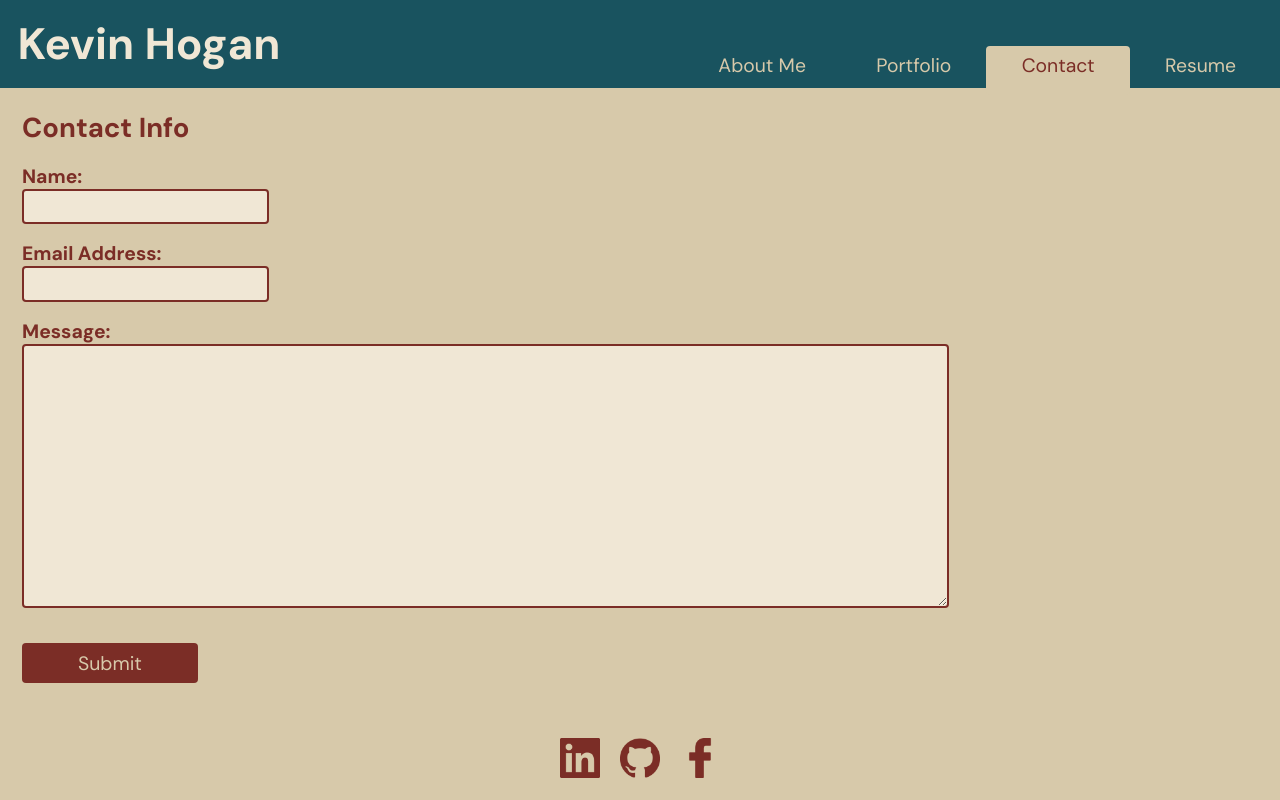
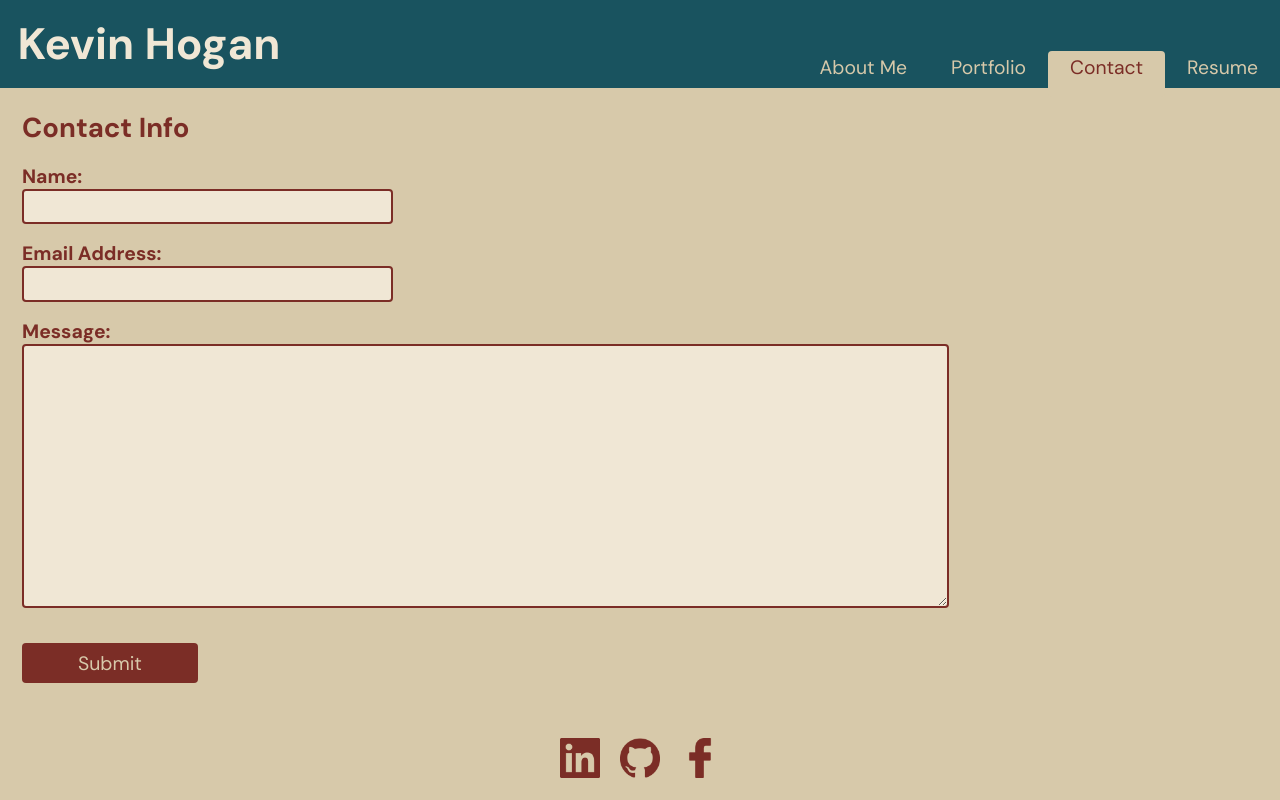
Before and after one commit to kevinchogan/react-portfolio, a React (Vite) app: page /contact in a window 1280 px wide. Built offline with nearby package versions, Linux system fonts and the light colour scheme.

Commit message:
formatting for smaller sized devices

```diff
--- a/src/index.css
+++ b/src/index.css
@@ -12,15 +12,18 @@
   margin: 0;
   padding: 0;
   box-sizing: border-box;
-  background-color: var(--dark-tan);
+  /* background-color: var(--dark-tan); */
   font-family: "DM Sans", sans-serif;
   color: var(--dark-red);
   font-size: 1.1rem;
 }
 
+
 body {
   overflow-y: scroll;
+  background-color: var(--dark-tan);
 }
+
 
 header,
 main,
@@ -39,6 +42,7 @@ p {
 }
 
 /* Header */
+
 .navbar,
 header {
   background-color: var(--dark-green);
@@ -48,24 +52,22 @@ header {
 
 .nav-container {
   display: flex;
-  flex-direction: row;
+  flex-direction: column;
   width: 100%;
 }
 
 .nav-container h1,
 .nav-container ul {
-  width: 50%;
+  width: 100%;
 }
 
 .nav-container ul {
   text-align: end;
   height: 1.5rem;
-  padding-top: 3rem;
 }
 
 h1 {
-  margin: 1rem;
-  margin-left: 0.625;
+  margin-left: 1rem;
   font-size: 2.5rem;
   line-height: 3rem;
 }
@@ -88,11 +90,11 @@ header nav,
 header nav h1 {
   background-color: var(--dark-green);
   color: var(--tan);
+  /* padding-bottom: 2rem; */
 }
 
 header nav ul {
   display: inline-block;
-  margin: 0 0.5rem;
   background-color: var(--dark-green);
 }
 
@@ -252,7 +254,7 @@ header nav ul {
 
 .contacts #name,
 .contacts #email {
-  width: 20%;
+  width: 100%;
   border: 2px solid var(--dark-red);
   border-radius: 4px;
   height: 2rem;
@@ -260,7 +262,7 @@ header nav ul {
 }
 
 .contacts #message {
-  width: 75%;
+  width: 100%;
   height: 15rem;
   background-color: var(--tan);
   border: 2px solid var(--dark-red);
@@ -285,9 +287,7 @@ header nav ul {
 }
 
 .project {
-  padding-top: 2rem;
-  padding-left: 2rem;
-  padding-right: 2rem;
+  padding-top: 1rem;
   min-height: 80vh;
 }
 
@@ -351,11 +351,9 @@ header nav ul {
 
 .nav-link {
   background-color: var(--dark-green);
-  padding-top: 0.65rem;
-  padding-bottom: 0.65rem;
+  padding: 0.2rem 0.3rem 0 0.3rem;
   text-decoration: none;
   color: var(--dark-tan);
-  padding: 0.4rem 2rem;
 }
 
 .nav-link:hover{
@@ -374,6 +372,7 @@ footer {
   display: flex;
   flex-direction: row;
   justify-content: center;
+  background-color: var(--dark-tan);
 }
 
 footer img {
@@ -421,14 +420,60 @@ footer img {
       max-width: 50%;
   }
 
+  .nav-container {
+    flex-direction: column;
+    background-color: var(--dark-green);
+  }
+
   header {
       flex-direction: row;
       align-items: end;
   }
+
+  .nav-link {
+    padding: 0.2rem 1.25rem 0 1.25rem;
+  }
+  .active {
+    padding-bottom: 1rem;
+  }
+
+  .contacts #name,
+  .contacts #email {
+    width: 0%;
+  }
+
 }
 
 @media screen and (min-width: 992px) {
   .card-column.rest {
       max-width: 33.333%;
   }
+  .nav-container {
+    flex-direction: row;
+  }
+  .nav-container h1 {
+    width: 40%;
+    padding-top: 1rem;
+    padding-bottom: 1rem;
+  }
+  .nav-container ul {
+    height: 1.5rem;
+    padding-top: 3rem;
+    margin-top: 0.1rem;
+    text-align: end;
+  }
+
+  .active {
+    padding-bottom: 1rem;
+  }
+
+  .contacts #name,
+  .contacts #email {
+    width: 30%;
+  }
+
+  .contacts #message {
+    width: 75%;
+  }
+
 }
```
